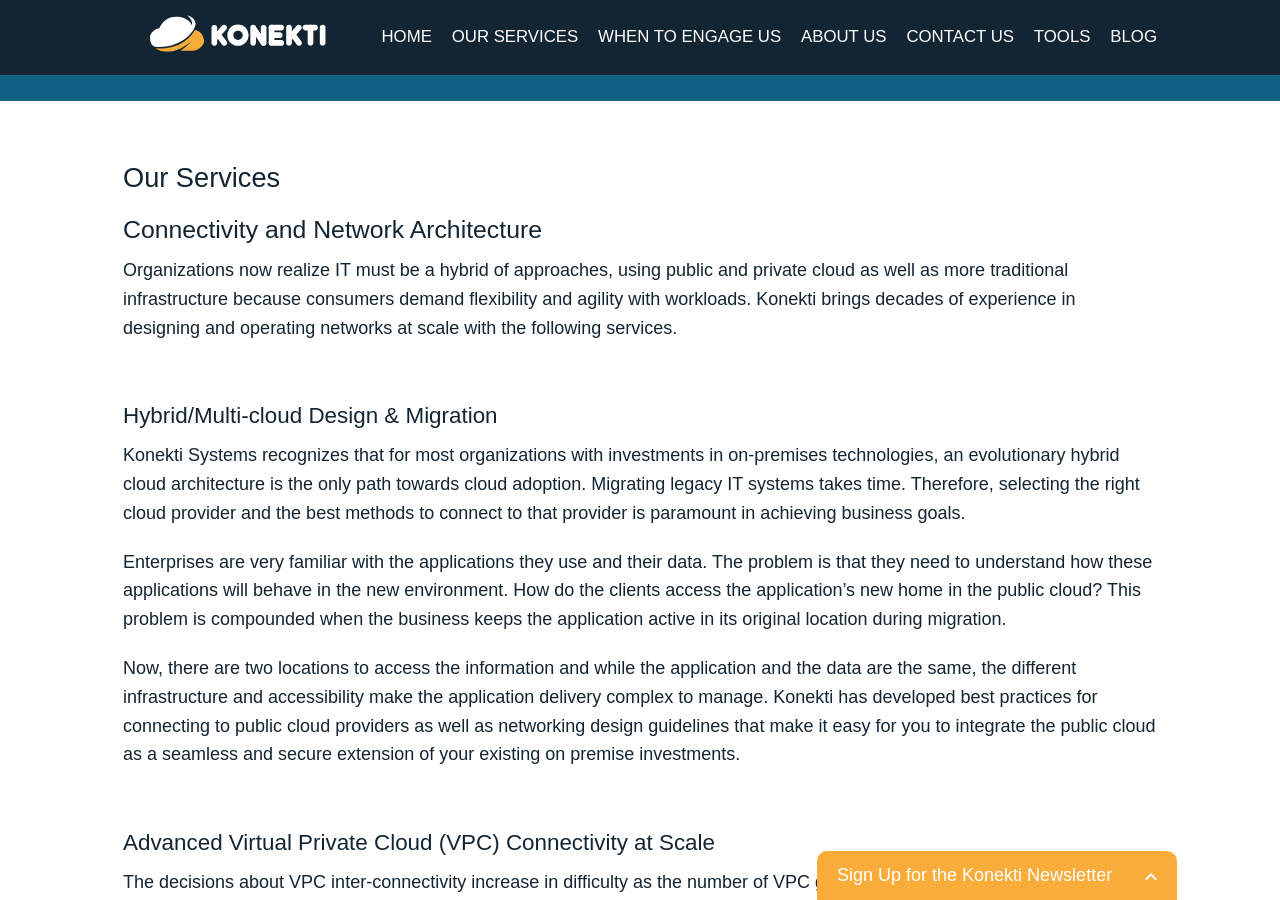
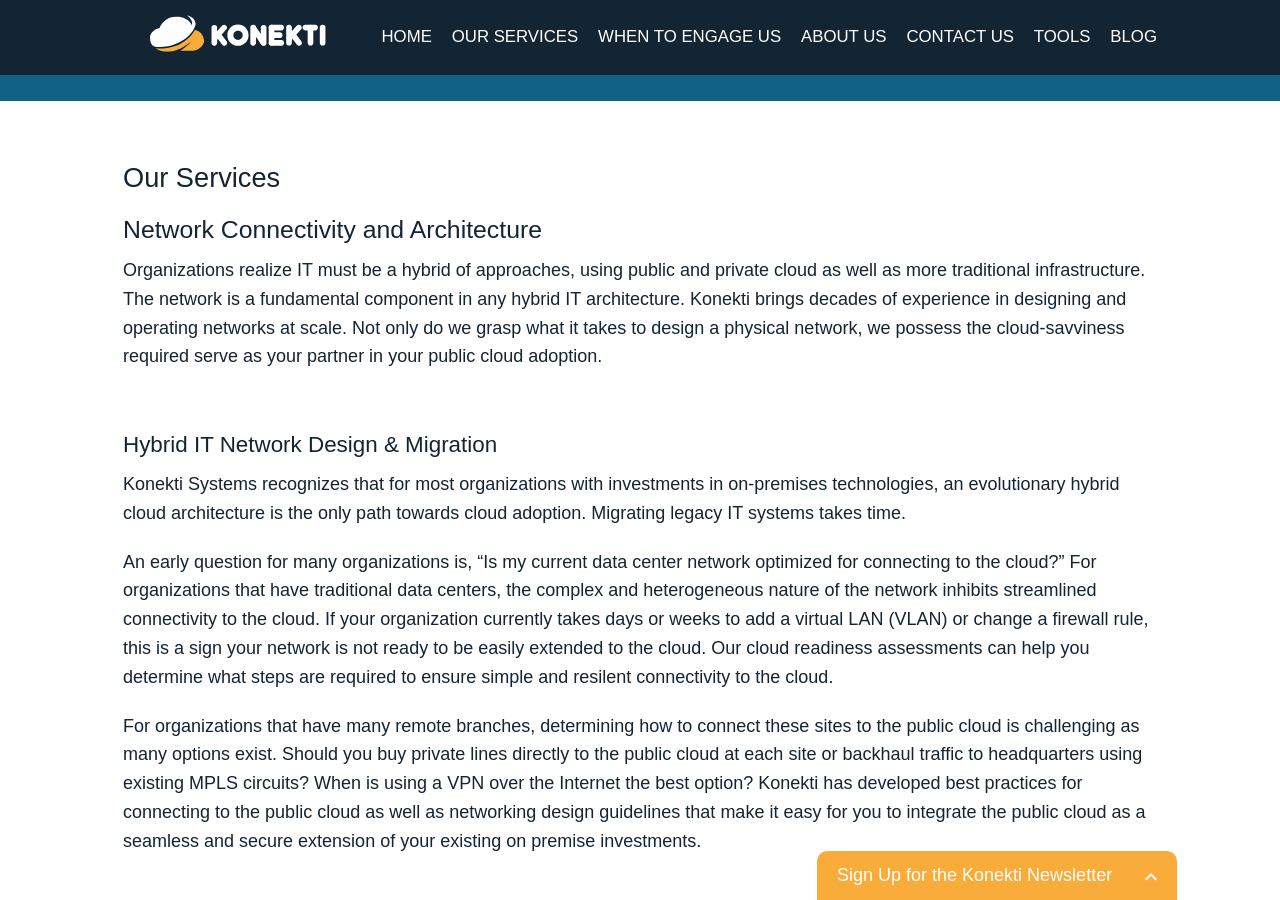
Before and after one commit to konekti/jeffbrl.github.io, a Jekyll site: the page built from _pages/index.md, in a window 1280 px wide and 900 px high, scrolled down 403 px. Built offline with Jekyll 4.4.1, drawn with Linux system fonts in a browser that asks for light colours; nearby versions of some CDN libraries; some of the changed text lies outside the part shown.

Commit message:
Modify services

```diff
--- a/_data/services.yml
+++ b/_data/services.yml
@@ -1,38 +1,46 @@
-- name: Connectivity and Network Architecture
+- name: Network Connectivity and Architecture
   details: |
-    Organizations now realize IT must be a hybrid of approaches, using public and private cloud as well as more
-    traditional infrastructure because consumers demand flexibility and agility with workloads. Konekti brings decades
-    of experience in designing and operating networks at scale with the following services.
+    Organizations realize IT must be a hybrid of approaches, using public and private cloud as well as more
+    traditional infrastructure. The network is a fundamental component in any hybrid IT architecture. Konekti
+    brings decades of experience in designing and operating networks at scale. Not only do we grasp what it takes
+    to design a physical network, we possess the cloud-savviness required serve as your partner in your public cloud
+    adoption.
 
     <br>
-    #### Hybrid/Multi-cloud Design & Migration
+    #### Hybrid IT Network Design & Migration
     Konekti Systems recognizes that for most organizations with investments in on-premises technologies, an evolutionary
-    hybrid cloud architecture is the only path towards cloud adoption. Migrating legacy IT systems takes time. Therefore,
-    selecting the right cloud provider and the best methods to connect to that provider is paramount in achieving business
-    goals.
+    hybrid cloud architecture is the only path towards cloud adoption. Migrating legacy IT systems takes time.
 
-    Enterprises are very familiar with the applications they use and their data. The problem is that
-    they need to understand how these applications will behave in the new environment. How do the clients access the
-    application’s new home in the public cloud? This problem is compounded when the business keeps the application active in
-    its original location during migration.
+    An early question for many organizations is, "Is my current data center network optimized for connecting to the cloud?"
+    For organizations that have traditional data centers, the complex and heterogeneous nature of the network inhibits
+    streamlined connectivity to the cloud. If your organization currently takes days or weeks to add a virtual LAN (VLAN)
+    or change a firewall rule, this is a sign your network is not ready to be easily extended to the cloud. Our cloud readiness
+    assessments can help you determine what steps are required to ensure simple and resilent connectivity to the cloud.
 
-    Now, there are two locations to access the information and while the application and the data are the same, the different
-    infrastructure and accessibility make the application delivery complex to manage. Konekti has developed best practices
-    for connecting to public cloud providers as well as networking design guidelines that make it easy for you to integrate
-    the public cloud as a seamless and secure extension of your existing on premise investments.
+    For organizations that have many remote branches, determining how to connect these sites to the public cloud is
+    challenging as many options exist. Should you buy private lines directly to the public cloud at each site or backhaul
+    traffic to headquarters using existing MPLS circuits? When is using a VPN over the Internet the best option? Konekti has
+    developed best practices for connecting to the public cloud as well as networking design guidelines that make it easy
+    for you to integrate the public cloud as a seamless and secure extension of your existing on premise investments.
 
     <br>
     #### Advanced Virtual Private Cloud (VPC) Connectivity at Scale
     The decisions about VPC inter-connectivity increase in difficulty as the number of VPC grows, particularly when following
     the best practice of using multiple accounts. When VPCs numbers in the hundreds, well-established design patterns emerge
     to ensure seamless and reliable connectivity while maintaining a strict security posture for your cloud infrastructure.
+    VPC components such as Transit Gateway and PrivateLink provide powerful abstractions for networking the public cloud.
+    Should you invest your developers' time in mastering networking within the public cloud or should they be writing
+    innovative applications? We can offload the complexity of designing inter-VPC networking
+    and avoid the pain points by following proven network designs.
+
 
     <br>
 
 - name: Cloud-Secured Network
   details: |
     Research shows many cloud migrations fail due to a limited understanding of the cloud-based security offerings. Konekti
-    seamlessly combines enterprise security best practices with deep expertise in emerging security trends through -
+    seamlessly combines enterprise security best practices with deep expertise in emerging security trends for hybrid
+    environments.
 
     <br>
     #### Cloud-native Security Best Practices
@@ -62,9 +70,8 @@
 
 - name: Automation
   details: |
-    No cloud migration strategy is complete without integration of automation and DevOps best practices into both engineering
+    No cloud migration strategy is complete without the inclusion of automation and DevOps best practices into both engineering
     and operational procedures. Konekti guides organizations through selection, development and deployment of these tools and
-    best practices through the following services.
-    * Infrastructure-as-Code (IaaC) using CloudFormation & Terraform
-    * Service assurance & incident response
-    * Integration of Cloud-native tools with existing systems
+    best practices. At Konekti, we use Terraform and CloudFormation to build VPC infrastructure. Additionally, we have extensive
+    experience automating network infrastructure on-premises. This combination positions us to meet the automation needs of
+    enterprises operating in a hybrid IT environment.
```
